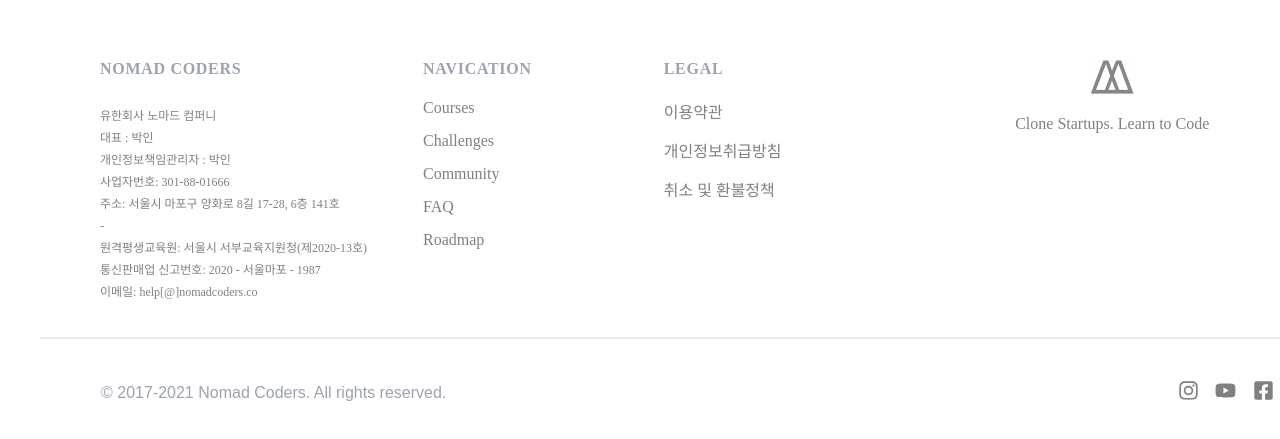
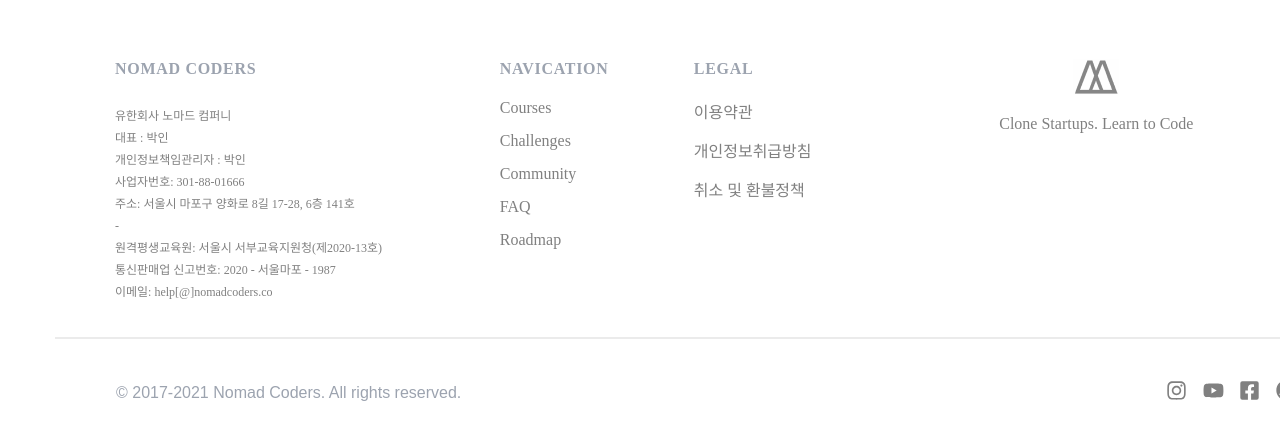
Before and after one commit to nomadcoder-community-clone-coding/Front-end, a React (Create React App) app in the folder first-react/: page / in a window 1280 px wide. Shown: the part 329-768 px from the top of the page. Built offline with nearby package versions, Linux system fonts and the light colour scheme.

Commit message:
container width 조정

```diff
--- a/first-react/src/component/FooterStyles.js
+++ b/first-react/src/component/FooterStyles.js
@@ -14,7 +14,7 @@
 export const Container = styled.div`
     display: flex;
     flex-direction: column;
-    max-width: 1350px;
+    max-width: 1250px;
     justify-content: flex-start;
     margin: 0 auto;
 `
@@ -24,7 +24,7 @@
     /*grid-template-columns: repeat(auto-fill, minmax(400px, 1fr));*/
     grid-template-columns : 2fr 1fr 1fr 2.5fr;
     grid-gap: 3px;
-    @media (max-width: 1800px) {
+    @media (max-width: 1250px) {
     grid-template-columns: 320px 1fr 1fr 2fr;;
     }
 `
@@ -56,7 +56,7 @@
     text-decoration: none;
     min-width: 100px;
     &:hover {
-        color: #404040;
+        color: black;
         transition: 200ms ease-in;
 }
 `
```
